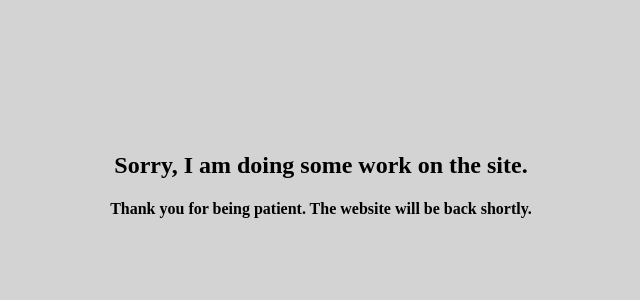
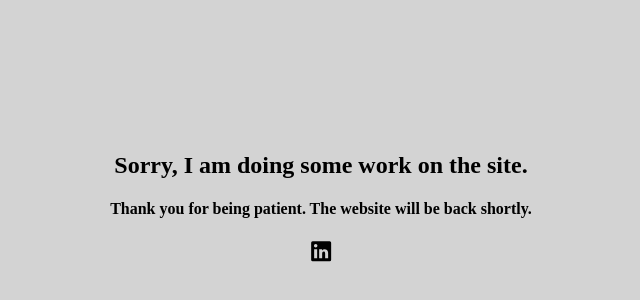
Before and after one commit to michalzychowicz/portfolio, a plain HTML site: page index.html in a window 1280 px wide. Shown: the part 214-514 px from the top of the page, 319-959 px from the left. Drawn offline with Linux system fonts and the light colour scheme.

Commit message:
linkendin

```diff
--- a/index.html
+++ b/index.html
@@ -3,7 +3,7 @@
 <head>
     <meta charset='utf-8'>
     <meta http-equiv='X-UA-Compatible' content='IE=edge'>
-    <title>Page Title</title>
+    <title>Portfolio MZ</title>
     <meta name='viewport' content='width=device-width, initial-scale=1'>
     <link rel='stylesheet' type='text/css' media='screen' href='main.css'>
     <script src='main.js'></script>
@@ -12,6 +12,11 @@
     <div id="budowa">
         <h2>Sorry, I am doing some work on the site.</h2>
         <h4>Thank you for being patient. The website will be back shortly. </h4>
+        <a href="http://linkedin.com/in/michalzychowicz">
+            <svg xmlns="http://www.w3.org/2000/svg" viewBox="0 0 24 24" data-supported-dps="24x24" fill="currentColor" class="mercado-match" width="24" height="24" focusable="false">
+                <path d="M20.5 2h-17A1.5 1.5 0 002 3.5v17A1.5 1.5 0 003.5 22h17a1.5 1.5 0 001.5-1.5v-17A1.5 1.5 0 0020.5 2zM8 19H5v-9h3zM6.5 8.25A1.75 1.75 0 118.3 6.5a1.78 1.78 0 01-1.8 1.75zM19 19h-3v-4.74c0-1.42-.6-1.93-1.38-1.93A1.74 1.74 0 0013 14.19a.66.66 0 000 .14V19h-3v-9h2.9v1.3a3.11 3.11 0 012.7-1.4c1.55 0 3.36.86 3.36 3.66z"></path>
+            </svg>
+        </a>
     </div>
 
 
--- a/main.css
+++ b/main.css
@@ -9,6 +9,16 @@ body{
     transform: translate(-50%, -50%)
 }
 
-#budowa *{
+#budowa h4, h2{
     text-align: center;
+    text-decoration: none;
+    color: black;
 }
+
+#budowa a{
+    position: absolute;
+    left: 50%;
+    transform: translate(-50%, 0);
+    text-decoration: none;
+    color: black;
+}
```
